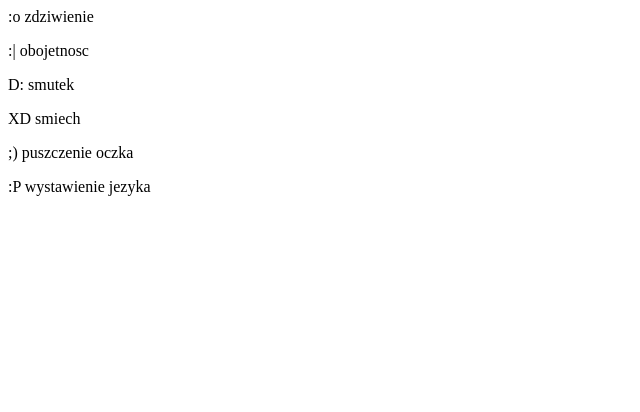
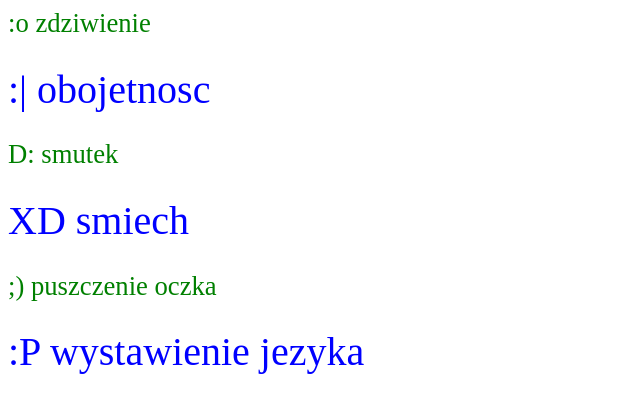
Before and after one commit to SebastianParniewicz/Zad1_15, a plain HTML site: page Parn_z6.html in a window 1280 px wide. Shown: the whole page, without its empty margins (0-640 px from the left). Drawn offline with Linux system fonts and the light colour scheme.

Commit message:
Update Parn_z6.html

```diff
--- a/Parn_z6.html
+++ b/Parn_z6.html
@@ -1,7 +1,7 @@
 <html>
     <head>
         <meta http-equiv="Content-Type" content="text/html; charset=utf-8">
-        <link href="Parn_6.css" rel="stylesheet" type="text/CSS">
+        <link href="Parn_z6.css" rel="stylesheet" type="text/CSS">
     </head>
         <body>
            <p>:o zdziwienie</p>
```
